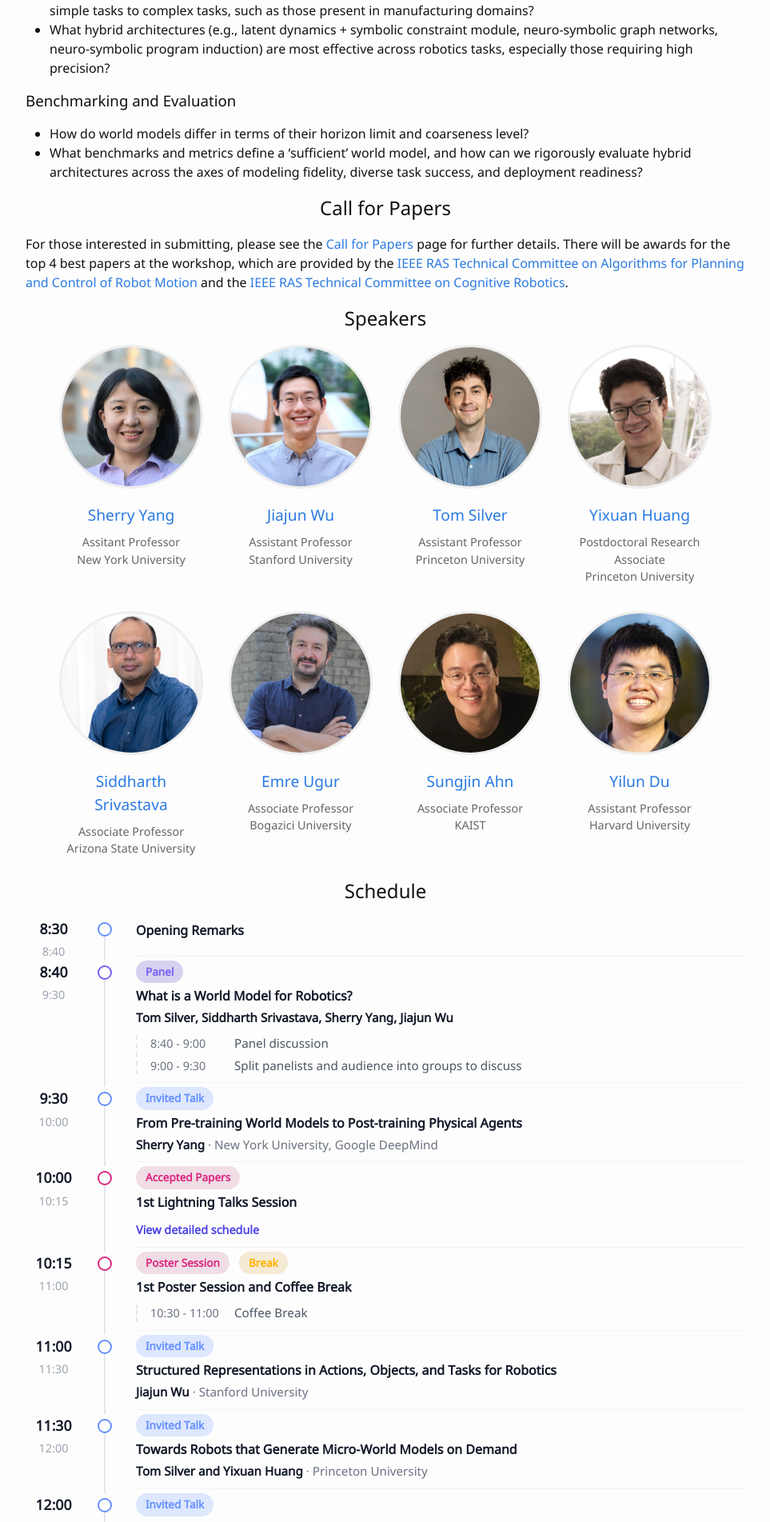
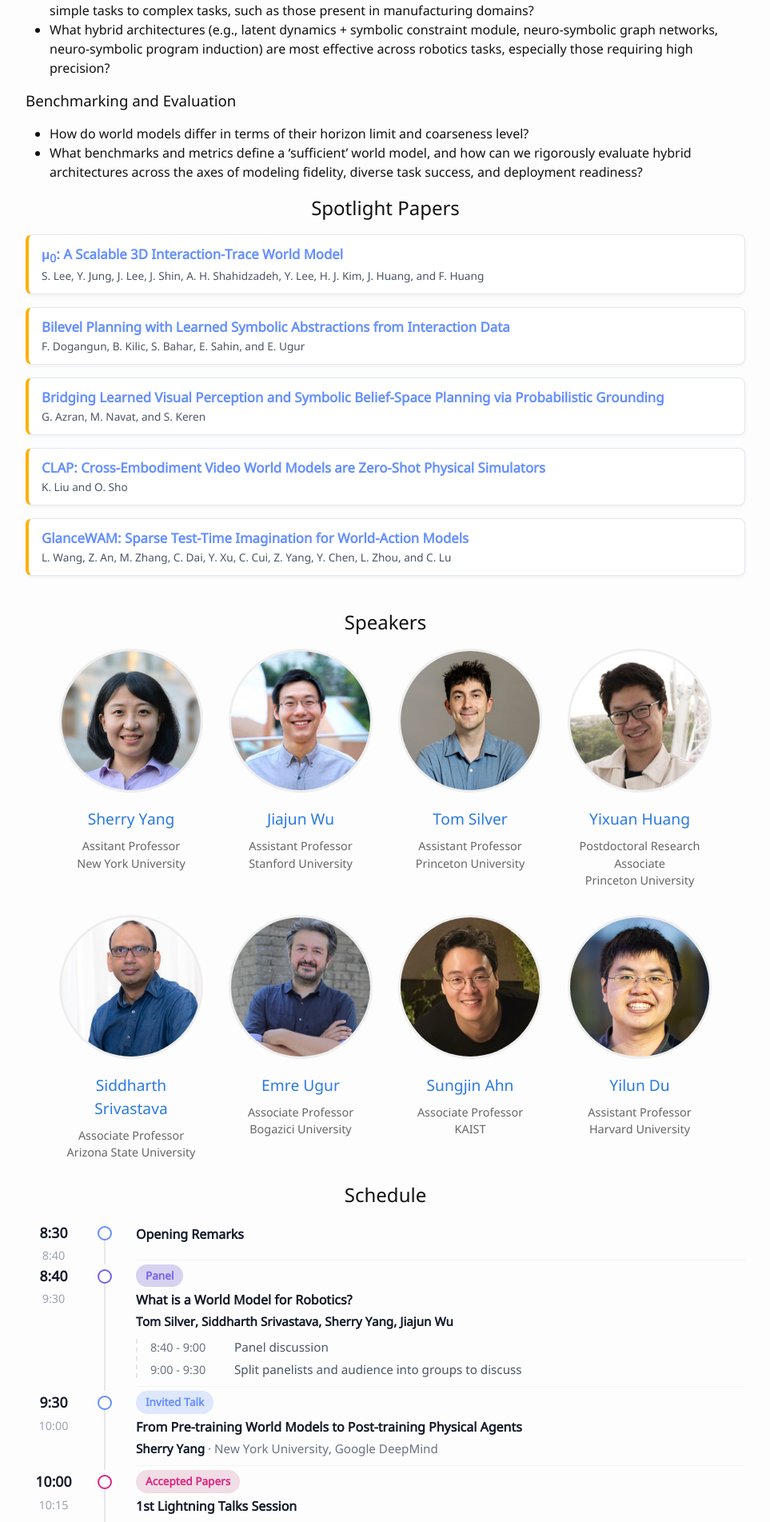
Before and after one commit to worldmodelworkshop/worldmodelworkshop.github.io, a Jekyll site: the page built from index.md, in a window 1280 px wide. Shown: the part 1354-3257 px from the top of the page at 80% size, without its empty margins (158-1121 px from the left). Built offline with Jekyll 4.4.1, drawn with Linux system fonts in a browser that asks for light colours.

Commit message:
Add spotlight section to index page; remove CfP

```diff
--- /dev/null
+++ b/_data/spotlights.yml
@@ -0,0 +1,15 @@
+- title: "&mu;<sub>0</sub>: A Scalable 3D Interaction-Trace World Model"
+  link: "https://openreview.net/forum?id=m8o1GCWXKs"
+  authors: S. Lee, Y. Jung, J. Lee, J. Shin, A. H. Shahidzadeh, Y. Lee, H. J. Kim, J. Huang, and F. Huang
+- title: "Bilevel Planning with Learned Symbolic Abstractions from Interaction Data"
+  link: "https://openreview.net/forum?id=KWl3F0ixTH"
+  authors: F. Dogangun, B. Kilic, S. Bahar, E. Sahin, and E. Ugur
+- title: "Bridging Learned Visual Perception and Symbolic Belief-Space Planning via Probabilistic Grounding"
+  link: "https://openreview.net/forum?id=f9uFHN87qL"
+  authors: G. Azran, M. Navat, and S. Keren
+- title: "CLAP: Cross-Embodiment Video World Models are Zero-Shot Physical Simulators"
+  link: "https://openreview.net/forum?id=Pz0YtvePds"
+  authors: K. Liu and O. Sho
+- title: "GlanceWAM: Sparse Test-Time Imagination for World-Action Models"
+  link: "https://openreview.net/forum?id=8ZjOSFWb7U"
+  authors: L. Wang, Z. An, M. Zhang, C. Dai, Y. Xu, C. Cui, Z. Yang, Y. Chen, L. Zhou, and C. Lu
--- /dev/null
+++ b/_includes/spotlight_papers.html
@@ -0,0 +1,15 @@
+<div class="spotlight-container">
+  {% for paper in site.data.spotlights %}
+    <a href="{{ paper.link }}" class="spotlight-card" target="_blank" rel="noopener noreferrer">
+
+      <!-- <span class="spotlight-badge">Spotlight Paper</span> -->
+
+      <h3 class="spotlight-title">{{ paper.title }}</h3>
+
+      {% if paper.authors %}
+        <p class="spotlight-authors">{{ paper.authors }}</p>
+      {% endif %}
+
+    </a>
+  {% endfor %}
+</div>
--- /dev/null
+++ b/_sass/_spotlight.scss
@@ -0,0 +1,52 @@
+
+.spotlight-container {
+  display: flex;
+  flex-direction: column;
+  gap: 16px;
+  max-width: 900px;
+  margin: 0 auto 40px;
+}
+
+/* Individual Paper Card */
+.spotlight-card {
+  display: block;
+  background-color: #ffffff;
+  padding: 12px 16px;
+  border-radius: 8px;
+  border: 1px solid #e2e8f0;
+  border-left: 4px solid #ffb000;
+  text-decoration: none;
+  box-shadow: 0 2px 4px rgba(0, 0, 0, 0.05);
+  transition: transform 0.2s ease, box-shadow 0.2s ease;
+}
+
+.spotlight-card:hover {
+  transform: translateY(-2px);
+  box-shadow: 0 6px 12px rgba(0, 0, 0, 0.1);
+  border-left-color: #0284c7;
+}
+
+/* Typography */
+.spotlight-badge {
+  display: inline-block;
+  font-size: 0.7rem;
+  font-weight: 700;
+  text-transform: uppercase;
+  letter-spacing: 0.05em;
+  color: #648fff;
+  margin-bottom: 4px;
+}
+
+.spotlight-title {
+  font-size: 1.05rem;
+  color: #648fff;
+  margin: 0 0 2px 0;
+  line-height: 1.4;
+  font-weight: 600;
+}
+
+.spotlight-authors {
+  font-size: 0.85rem;
+  color: #4b5563;
+  margin: 0;
+}
--- a/css/main.scss
+++ b/css/main.scss
@@ -62,5 +62,6 @@ $on-laptop:        800px !default;
   "timeline",
   "table",
   "banner",
-  "sponsor"
+  "sponsor",
+  "spotlight"
 ;
--- a/index.md
+++ b/index.md
@@ -8,9 +8,9 @@ hero_alert: "Room 406, 8:30 - 5:30"
 
 {% include overview.html %}
 
-<h2> Call for Papers </h2>
+<h2> Spotlight Papers </h2>
 {: style="text-align: center;"}
-For those interested in submitting, please see the [Call for Papers]({{ site.baseurl }}/call_for_papers/) page for further details. There will be awards for the top 4 best papers at the workshop, which are provided by the <a href="https://www.ieee-ras.org/algorithms-for-planning-and-control-of-robot-motion/">IEEE RAS Technical Committee on Algorithms for Planning and Control of Robot Motion</a> and the <a href="https://www.ieee-ras.org/cognitive-robotics/">IEEE RAS Technical Committee on Cognitive Robotics</a>.
+{% include spotlight_papers.html %}
 
 <h2> Speakers </h2>
 {: style="text-align: center;"}
```
